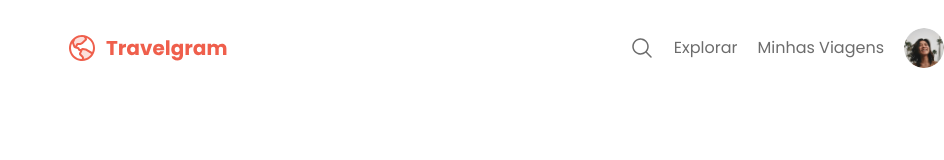
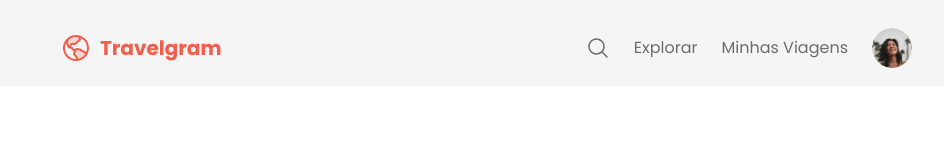
Before and after one commit to DesenvolvedorMestre/TravelG, a plain HTML site: page index.html in a window 1280 px wide. Shown: the whole page, without its empty margins (336-1280 px from the left). Drawn offline with Linux system fonts and the light colour scheme.

Commit message:
navigation

```diff
--- a/index.html
+++ b/index.html
@@ -11,10 +11,10 @@
 </head>
 
 <body>
-
-        <nav>
+<div class="bgsurface-color">
+        <nav class="container">
             <a href="#" id="logo"></a>
-            <img src="assets/Logo.svg" alt="Logo Marca ">
+            <img src="assets/Logo.svg" alt="Logo Marca" style="float: right;">
             <ul>
                 <li>
                     <a href="#"><img src="assets/icons/MagnifyingGlass.svg" alt="Icone de Lupa"></a></li>
@@ -23,6 +23,7 @@
                     <li><a href="#"><img src="assets/icons/Profile pic.png" alt="Imagem de Isabela torres"></a></li>
             </ul>
         </nav>
+    </div>
         <head></head>
 </body>
 </html>
--- a/style/global.css
+++ b/style/global.css
@@ -38,3 +38,14 @@ a {
     color: var(--brand-color);
     text-decoration: underline;
   }
+
+  .container{
+    padding-inline: 32px;
+    max-width: 1280px;
+    margin-inline: auto;
+  }
+
+  .bgsurface-color{
+    background-color: var(--surface-color);
+
+  }
--- a/style/nav.css
+++ b/style/nav.css
@@ -10,7 +10,7 @@ nav ul {
     list-style: none;
     display: flex;
     align-items: center;
-    gap: 20px;
+    gap: 24px;
     padding-block: 8px;
 }
 
```
